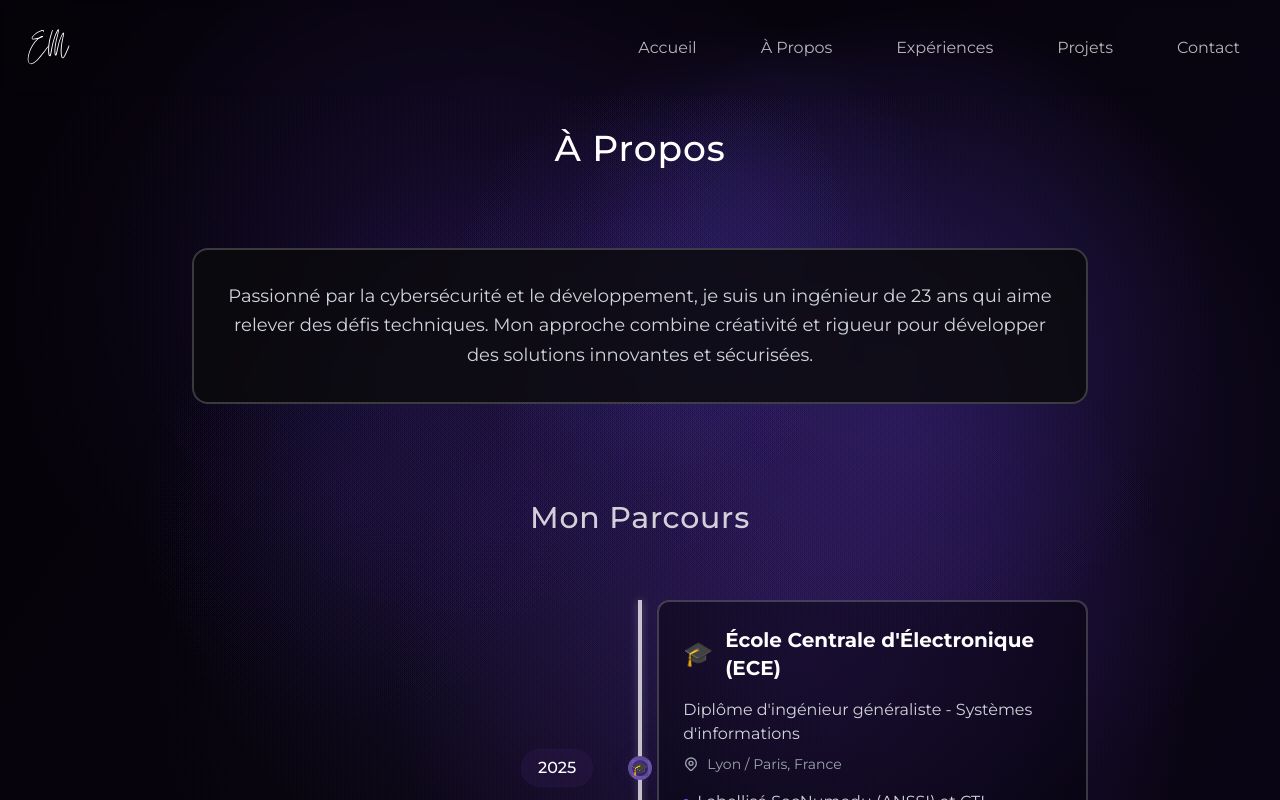
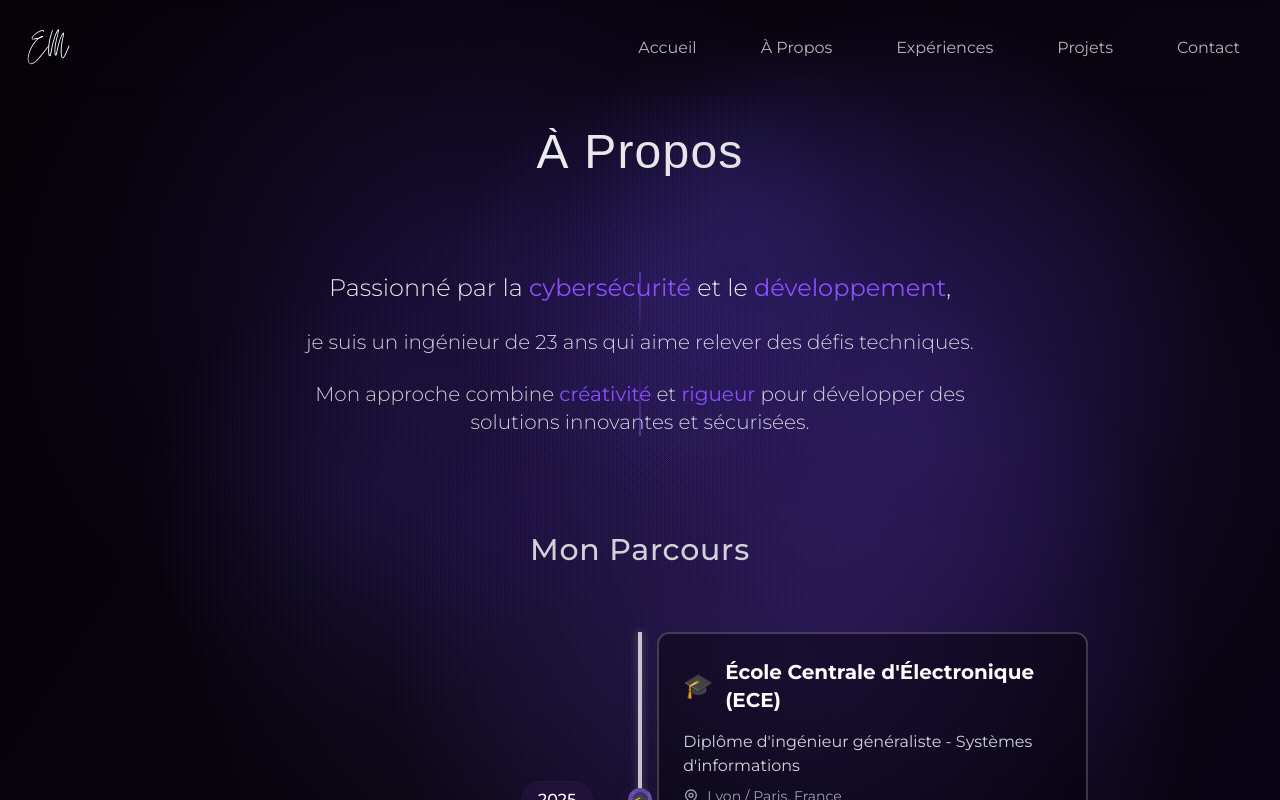
Before and after one commit to Whyiest/estebanmagnon, a Next.js app: page /about in a window 1280 px wide. Shown: the top 800 px of the page. Built offline with nearby package versions, Linux system fonts and the light colour scheme; a web font is replaced by a local one.

Commit message:
feat: changed font

```diff
--- a/app/about/page.tsx
+++ b/app/about/page.tsx
@@ -175,14 +175,35 @@ export default function About() {
         <div className="container mx-auto px-4 pt-32 pb-24 space-y-24">
           {/* Hero Section */}
           <section className="max-w-4xl mx-auto">
-            <h1 className="text-3xl md:text-4xl font-medium text-white mb-20 text-center tracking-wide">
+            <h1 className={`text-4xl md:text-5xl font-medium text-center mb-24 tracking-wide bg-gradient-to-r from-white to-white/80 bg-clip-text text-transparent ${anthonio.className}`}>
               À Propos
             </h1>
-            <div className="bg-[#0a0a0a]/80 backdrop-blur-sm p-8 rounded-2xl border-2 border-white/20 hover:border-white/40 hover:shadow-lg hover:shadow-[#2D1B69]/20 transition-all duration-300">
-              <p className="text-gray-300 leading-relaxed text-lg text-center">
-                Passionné par la cybersécurité et le développement, je suis un ingénieur de 23 ans qui aime relever des défis techniques.
-                Mon approche combine créativité et rigueur pour développer des solutions innovantes et sécurisées.
-              </p>
+            <div className="relative">
+              {/* Ligne décorative */}
+              <div className="absolute left-1/2 -translate-x-1/2 top-0 w-px h-16 bg-gradient-to-b from-[#8B4FFF] to-transparent"></div>
+
+              {/* Texte principal */}
+              <div className="relative text-center space-y-6 px-4">
+                <p className="text-xl md:text-2xl font-light leading-relaxed text-white/90 max-w-2xl mx-auto">
+                  Passionné par la{' '}
+                  <span className="text-[#8B4FFF] font-normal">cybersécurité</span>{' '}
+                  et le{' '}
+                  <span className="text-[#8B4FFF] font-normal">développement</span>,
+                </p>
+                <p className="text-lg md:text-xl font-light leading-relaxed text-white/80 max-w-2xl mx-auto">
+                  je suis un ingénieur de 23 ans qui aime relever des défis techniques.
+                </p>
+                <p className="text-lg md:text-xl font-light leading-relaxed text-white/80 max-w-2xl mx-auto">
+                  Mon approche combine{' '}
+                  <span className="text-[#8B4FFF] font-normal">créativité</span>{' '}
+                  et{' '}
+                  <span className="text-[#8B4FFF] font-normal">rigueur</span>{' '}
+                  pour développer des solutions innovantes et sécurisées.
+                </p>
+              </div>
+
+              {/* Ligne décorative du bas */}
+              <div className="absolute left-1/2 -translate-x-1/2 bottom-0 w-px h-16 bg-gradient-to-t from-[#8B4FFF] to-transparent"></div>
             </div>
           </section>
 
--- a/app/contact/page.tsx
+++ b/app/contact/page.tsx
@@ -131,7 +131,7 @@ export default function Contact() {
       <main className="relative min-h-screen">
         <div className="container mx-auto px-4 relative z-10 pt-32 pb-16">
           <div className="max-w-4xl mx-auto">
-            <h1 className="text-4xl md:text-5xl font-medium text-white mb-20 text-center tracking-wide">
+            <h1 className={`text-4xl md:text-5xl font-medium text-center mb-20 tracking-wide ${anthonio.className} bg-gradient-to-r from-white to-white/80 bg-clip-text text-transparent`}>
               Contact
             </h1>
 
--- a/app/experiences/page.tsx
+++ b/app/experiences/page.tsx
@@ -285,7 +285,7 @@ export default function Experiences() {
 
       <main className="relative z-10">
         <div className="container mx-auto px-4 pt-32 pb-16">
-          <h1 className="text-3xl md:text-4xl font-medium text-white mb-20 text-center tracking-wide">
+          <h1 className={`text-4xl md:text-5xl font-medium text-center mb-20 tracking-wide ${anthonio.className} bg-gradient-to-r from-white to-white/80 bg-clip-text text-transparent`}>
             Expériences
           </h1>
 
--- a/app/projets/page.tsx
+++ b/app/projets/page.tsx
@@ -256,8 +256,8 @@ export default function Projets() {
       <main className="relative z-10">
         <div className="container mx-auto px-4 pt-32 pb-16">
           <div className="max-w-7xl mx-auto">
-            <h1 className="text-4xl md:text-5xl font-medium text-white mb-20 text-center tracking-wide">
-              Mes Projets
+            <h1 className={`text-4xl md:text-5xl font-medium text-center mb-20 tracking-wide ${anthonio.className} bg-gradient-to-r from-white to-white/80 bg-clip-text text-transparent`}>
+              Projets
             </h1>
             <p className="text-lg md:text-xl text-gray-300 mb-12 text-center">
               Découvrez une sélection de mes réalisations les plus marquantes
```
